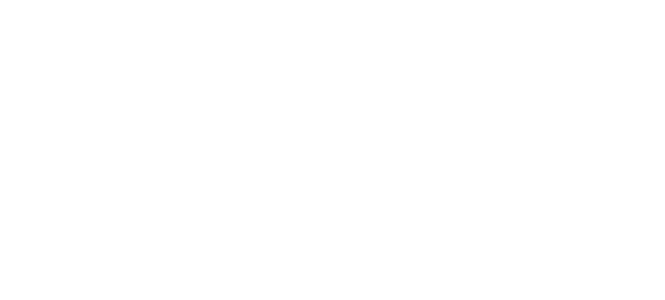
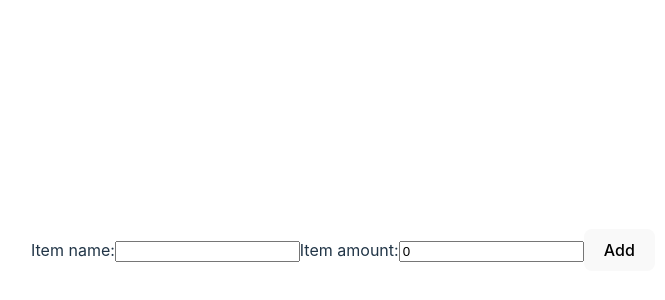
Before and after one commit to lymoha/warehouse-system, a React (Vite) app in the folder frontend/: page /add in a window 1280 px wide. Shown: the part 150-450 px from the top of the page, without its empty margins (297-962 px from the left). Built offline with nearby package versions, Linux system fonts and the light colour scheme.

Commit message:
Finish add item via post

```diff
--- a/frontend/src/App.tsx
+++ b/frontend/src/App.tsx
@@ -2,9 +2,17 @@
 import {createBrowserRouter, RouterProvider} from "react-router-dom";
 import HomePage from "./pages/HomePage.tsx";
 import AddPage from "./pages/AddPage.tsx";
+import {DtoItem} from "./types/Item.ts";
+import axios from "axios";
 
 
 export default function App() {
+
+    const addItem = (newItem: DtoItem) => {
+        axios.post("/add", newItem )
+            .catch(error => console.error("error adding item: ", error));
+    };
+
     const router = createBrowserRouter([
         {
             path: "/",
@@ -12,7 +20,7 @@
         },
         {
             path: "/add",
-            element: <AddPage/>
+            element: <AddPage addItem={addItem}/>
         },
     ])
 
--- a/frontend/src/components/ItemForm.tsx
+++ b/frontend/src/components/ItemForm.tsx
@@ -1,13 +1,21 @@
 import {FormEvent, useState} from "react";
+import {DtoItem} from "../types/Item.ts";
 
-export default function ItemForm() {
+type ItemFormProps = {
+    addItem: (item: DtoItem) => void
+}
+
+export default function ItemForm(props: Readonly<ItemFormProps>) {
     const [name, setName] = useState<string>("");
     const [amount, setAmount] = useState<number>(0);
 
 
+
     function handleSubmit(event: FormEvent<HTMLFormElement>) {
         event.preventDefault();
-
+        props.addItem({name: name, amount: amount});
+        setName("");
+        setAmount(0);
 
 
     }
--- a/frontend/src/pages/AddPage.tsx
+++ b/frontend/src/pages/AddPage.tsx
@@ -1,9 +1,12 @@
-export default function AddPage() {
+import {DtoItem} from "../types/Item.ts";
+import ItemForm from "../components/ItemForm.tsx";
+
+type AddPageProps= {
+    addItem: (item: DtoItem) => void
+}
+
+export default function AddPage(props: Readonly<AddPageProps>) {
     return (
-        <>
-
-
-
-        </>
+        <ItemForm addItem={props.addItem}/>
     );
 }
```
Also changed, not shown: frontend/src/types/Item.ts (+8 -1 lines).
